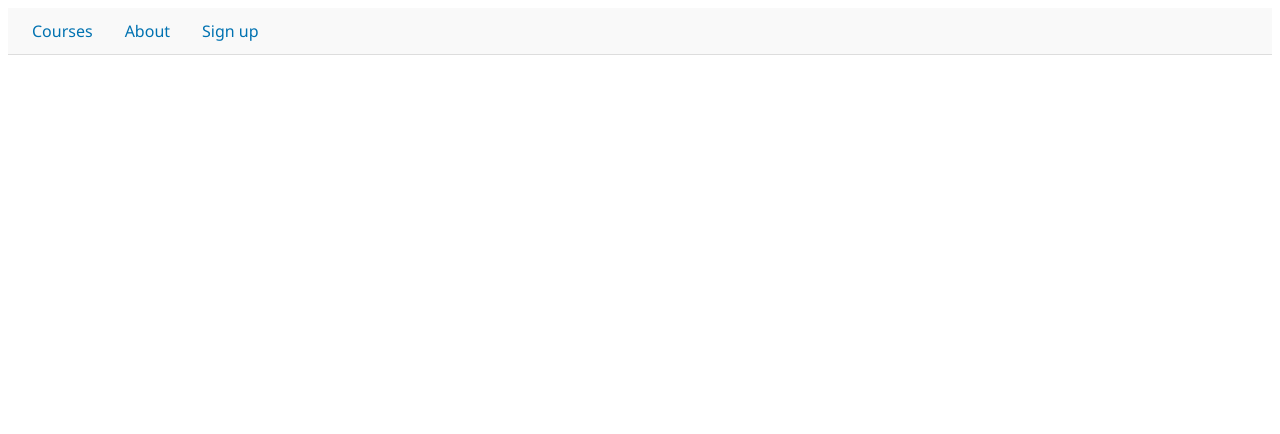
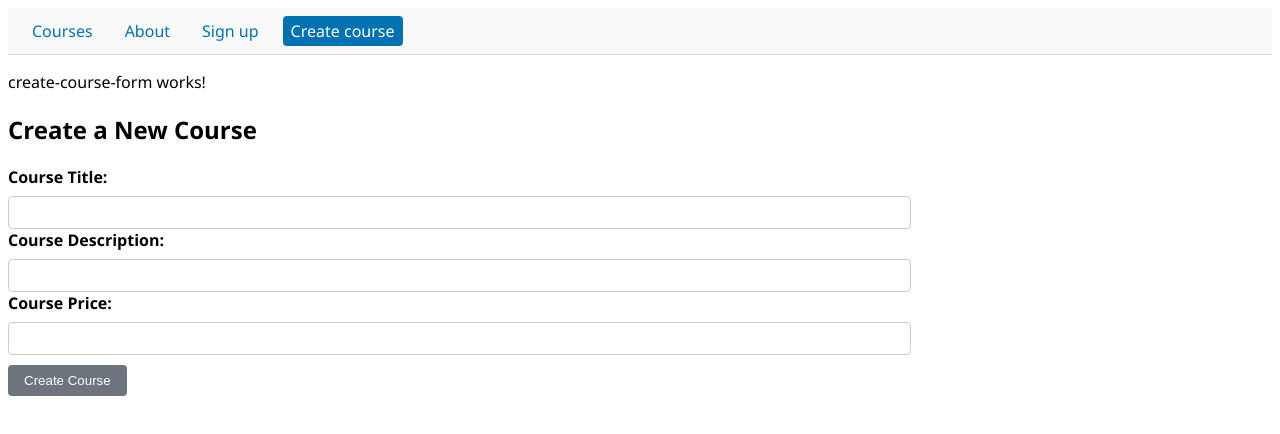
Before and after one commit to adg08101/angular-learning-systems, an Angular app in the folder course-booking-system/: page /create-course in a window 1280 px wide. Before the commit this address led to /. Shown: the top 434 px of the page. Built offline with nearby package versions, Linux system fonts and the light colour scheme.

Commit message:
course_form_initials

```diff
--- a/course-booking-system/src/app/app.html
+++ b/course-booking-system/src/app/app.html
@@ -2,5 +2,6 @@
   <a routerLink="/courses" routerLinkActive="active" [routerLinkActiveOptions]="{exact: true}">Courses</a>
   <a routerLink="/about" routerLinkActive="active" [routerLinkActiveOptions]="{exact: true}">About</a>
   <a routerLink="/sign-up" routerLinkActive="active" [routerLinkActiveOptions]="{exact: true}">Sign up</a>
+  <a routerLink="/create-course" routerLinkActive="active" [routerLinkActiveOptions]="{exact: true}">Create course</a>
 </nav>
 <router-outlet></router-outlet>
--- a/course-booking-system/src/app/app.routes.ts
+++ b/course-booking-system/src/app/app.routes.ts
@@ -3,6 +3,7 @@ import { CoursesList } from './courses-list/courses-list';
 import { CourseDetailCard } from './course-detail-card/course-detail-card';
 import { About } from './about/about';
 import { SignUpForm } from './sign-up-form/sign-up-form';
+import { CreateCourseForm } from './create-course-form/create-course-form';
 
 export const routes: Routes = [
   // Our two main routes:
@@ -11,4 +12,5 @@ export const routes: Routes = [
   { path: 'courses/:id', component: CourseDetailCard },
   { path: 'about', component: About },
   { path: 'sign-up', component: SignUpForm },
+  { path: 'create-course', component: CreateCourseForm },
 ];
--- /dev/null
+++ b/course-booking-system/src/app/create-course-form/create-course-form.css
@@ -0,0 +1,51 @@
+.form-group {
+    margin-bottom: 1rem;
+}
+
+label {
+    display: block;
+    margin-bottom: 0.5rem;
+    font-weight: bold;
+}
+
+input,
+select {
+    width: 70%;
+    padding: 0.5rem;
+    border: 1px solid #ccc;
+    border-radius: 4px;
+}
+
+.error {
+    color: #e53935;
+    font-size: 0.875rem;
+}
+
+button {
+    background-color: #28a745;
+    color: white;
+    border: none;
+    padding: 0.5rem 1rem;
+    cursor: pointer;
+    border-radius: 4px;
+    margin-top: 10px;
+}
+
+button:hover {
+    background-color: #218838;
+}
+
+button:disabled {
+    background-color: #6c757d;
+    cursor: not-allowed;
+}
+
+.success {
+    margin-top: 1rem;
+    color: #28a745;
+    font-weight: bold;
+}
+
+.error p {
+    color: #e53935;
+}
--- /dev/null
+++ b/course-booking-system/src/app/create-course-form/create-course-form.html
@@ -0,0 +1,30 @@
+<p>create-course-form works!</p>
+<h2>Create a New Course</h2>
+<!--
+  Create a form for this FormGroup in create-course-form.component.ts
+
+    course: Course = {
+    title: '',
+    description: '',
+    id: 0,
+    price: 0,
+  };
+-->
+<form [formGroup]="createCourseForm" (ngSubmit)="onSubmit()">
+  <div>
+    <label for="title">Course Title:</label>
+    <input id="title" formControlName="title" />
+  </div>
+
+  <div>
+    <label for="description">Course Description:</label>
+    <input id="description" formControlName="description" />
+  </div>
+
+  <div>
+    <label for="price">Course Price:</label>
+    <input id="price" type="number" formControlName="price" />
+  </div>
+
+  <button type="submit" [disabled]="createCourseForm.invalid">Create Course</button>
+</form>
--- /dev/null
+++ b/course-booking-system/src/app/create-course-form/create-course-form.ts
@@ -0,0 +1,58 @@
+import { Component, OnInit } from '@angular/core';
+import { CourseService } from '../services/course-service';
+import { Course } from '../models/course.model';
+import { FormBuilder, FormGroup, ReactiveFormsModule, Validators } from '@angular/forms';
+import { CommonModule } from '@angular/common';
+
+@Component({
+  selector: 'app-create-course-form',
+  imports: [CommonModule, ReactiveFormsModule],
+  templateUrl: './create-course-form.html',
+  styleUrl: './create-course-form.css',
+})
+export class CreateCourseForm implements OnInit {
+  createCourseForm!: FormGroup;
+
+  course: Course = {
+    title: '',
+    description: '',
+    id: 0,
+    price: 0,
+  };
+
+  constructor(private courseService: CourseService, private formBuilder: FormBuilder) {}
+
+  ngOnInit(): void {
+    this.createCourseForm = this.formBuilder.group({
+      title: ['', [Validators.required]],
+      description: ['', [Validators.required, Validators.minLength(10), Validators.maxLength(50)]],
+      price: ['', [Validators.required, Validators.min(0)]],
+    });
+    console.log('CreateCourseForm initialized');
+  }
+
+  onSubmit() {
+    console.log(`Submitting create course form... ${this.createCourseForm.valid}`);
+
+    if (this.createCourseForm.valid) {
+      const formData = this.createCourseForm.value;
+      console.log('Form submitted successfully with data:', formData);
+      this.course = {
+        title: formData.title,
+        description: formData.description,
+        price: formData.price,
+        id: 0,
+      };
+      this.courseService.addCourse(this.course).subscribe({
+        next: (response: any) => {
+          console.log('Course created successfully:', response);
+        },
+        error: (error: any) => {
+          console.error('Error creating course:', error);
+        },
+      });
+    } else {
+      console.log('Form submission failed. Please correct the errors and try again.');
+    }
+  }
+}
--- a/course-booking-system/src/app/services/course-service.ts
+++ b/course-booking-system/src/app/services/course-service.ts
@@ -5,16 +5,17 @@ import { Observable } from 'rxjs';
 import { Student } from '../models/student.model';
 
 @Injectable({
-  providedIn: 'root'
+  providedIn: 'root',
 })
 export class CourseService {
-  enrollStudent(name: string, email: string, enrolledCourseId: number): Observable<Student> {
-    throw new Error('Method not implemented.');
-  }
-
   private baseUrl = 'http://localhost:3000';
 
-  constructor(private http: HttpClient) { }
+  constructor(private http: HttpClient) {}
+
+  // enrollStudent should receive an Student object
+  enrollStudent(student: Student): Observable<Student> {
+    return this.http.post<Student>(`${this.baseUrl}/students`, student);
+  }
 
   // GET all courses
   getCourses(description?: string | null): Observable<Course[]> {
--- a/course-booking-system/src/app/sign-up-form/sign-up-form.ts
+++ b/course-booking-system/src/app/sign-up-form/sign-up-form.ts
@@ -26,9 +26,17 @@ export class SignUpForm implements OnInit {
       this.submissionSuccessful = true;
       this.submissionError = '';
 
+      // Create Student object from model
+      const newStudent: Student = {
+        name: formData.name,
+        email: formData.email,
+        enrolledCourseId: formData.enrolledCourseId,
+        id: ''
+      };
+
       // Here you can add further processing, like sending the data to a server
       this.courseService
-        .enrollStudent(formData.name, formData.email, formData.enrolledCourseId)
+        .enrollStudent(newStudent)
         .subscribe({
           next: (response: any) => {
             console.log('Student enrolled successfully:', response);
```
Also changed, not shown: 2 other files (tests, documents, lock files or other folders).
